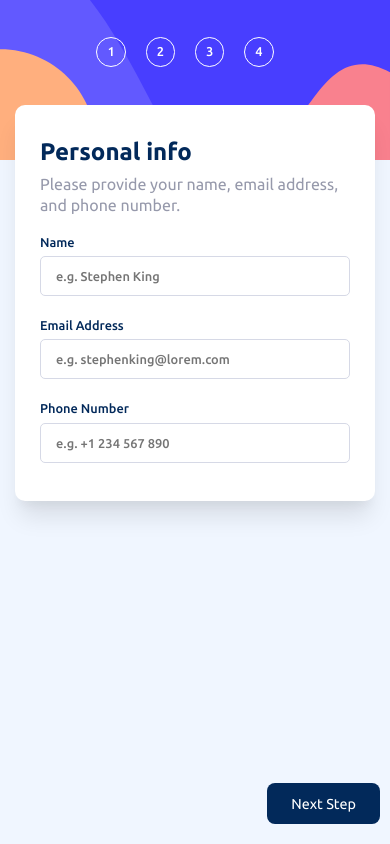
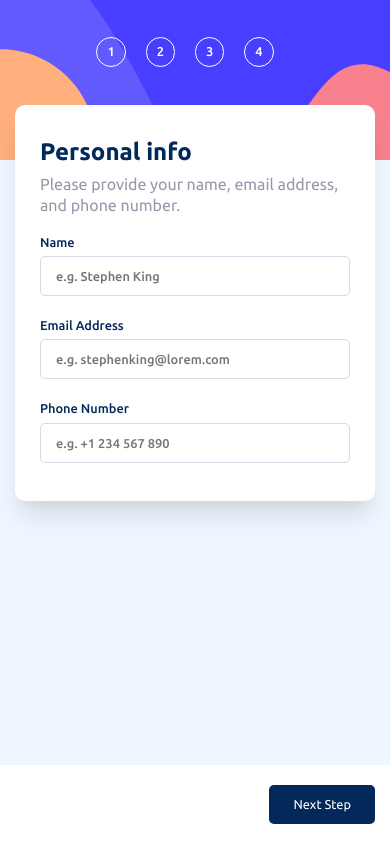
Before and after one commit to ellyx81/Multi-step-form, a plain HTML site: page index.html in a window 390 px wide. Drawn offline with Linux system fonts and the light colour scheme.

Commit message:
fixed the appearance of button in mobile view

```diff
--- a/index.html
+++ b/index.html
@@ -107,9 +107,12 @@
           </h3>
           <input class="contact-form__input"  type="tel" placeholder="e.g. +1 234 567 890" pattern="[0-9]{1}-[0-9]{3}-[0-9]{2}-[0-9]{3}" required>
         </div>
+
+        <div class="contact-form__button-container">
         <button class="contact-form__button">
           Next Step
         </button>
+        </div>
       </form>
     </div>
   </div>
--- a/style.scss
+++ b/style.scss
@@ -255,10 +255,18 @@ body {
     font-size: .8rem;
   }
 
+  .contact-form__button-container {
+    position: fixed;
+    left: 0;
+    bottom: 0;
+    width: 100%;
+    padding: 20px 15px;
+    background-color: $white;
+  }
+
   .contact-form__button {
-    position: absolute;
-    bottom: 20px;
-    right: 10px;
+    border-radius: 5px;
+    font-size: .8rem;
   }
 
 }
```
Also changed, not shown: style.css, 1 other file.
